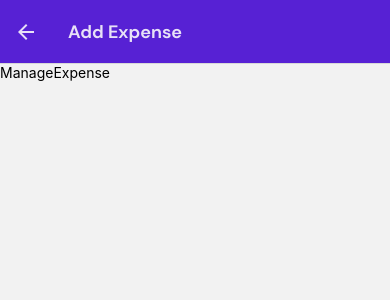
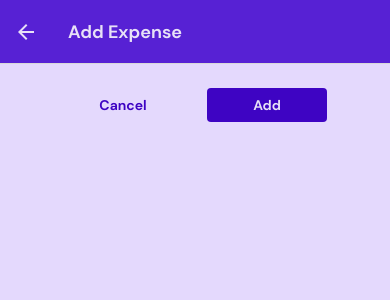
Before and after one commit to gguilhermelopes/react-native-expense-tracker, a React Native app: screen /ManageExpense in a window 390 px wide. Shown: the top 300 px of the page. Built offline with nearby package versions, Linux system fonts and the light colour scheme.

Commit message:
feat: add cancel, update/add and delete buttons to ManageExpense

```diff
--- a/App.js
+++ b/App.js
@@ -12,7 +12,7 @@
 import RecentExpenses from "./screens/RecentExpenses";
 import AllExpenses from "./screens/AllExpenses";
 import { GlobalStyles } from "./constants/styles";
-import IconButton from "./components/ExpensesOutput/UI/IconButton";
+import IconButton from "./components/UI/IconButton";
 
 const Stack = createNativeStackNavigator();
 const BottomTabs = createBottomTabNavigator();
@@ -36,7 +36,7 @@
         tabBarActiveTintColor: GlobalStyles.colors.accent500,
         headerRight: ({ tintColor }) => (
           <IconButton
-            icon="add"
+            name="add"
             size={24}
             color={tintColor}
             onPress={() => navigation.navigate("ManageExpense")}
--- /dev/null
+++ b/components/UI/Button.js
@@ -0,0 +1,46 @@
+import { Pressable, StyleSheet, Text, View } from "react-native";
+import React from "react";
+import { GlobalStyles } from "../../constants/styles";
+
+const Button = ({ children, onPress, mode, style }) => {
+  return (
+    <View style={style}>
+      <Pressable
+        style={({ pressed }) => pressed && styles.pressed}
+        onPress={onPress}
+      >
+        <View style={[styles.button, mode === "flat" && styles.flat]}>
+          <Text style={[styles.buttonText, mode === "flat" && styles.flatText]}>
+            {children}
+          </Text>
+        </View>
+      </Pressable>
+    </View>
+  );
+};
+
+export default Button;
+
+const styles = StyleSheet.create({
+  button: {
+    borderRadius: 4,
+    padding: 8,
+    backgroundColor: GlobalStyles.colors.primary500,
+  },
+  flat: {
+    backgroundColor: "transparent",
+  },
+  buttonText: {
+    color: GlobalStyles.colors.primary25,
+    fontFamily: "dm-sans-bold",
+    textAlign: "center",
+  },
+  flatText: {
+    color: GlobalStyles.colors.primary500,
+  },
+  pressed: {
+    opacity: 0.75,
+    backgroundColor: GlobalStyles.colors.primary200,
+    borderRadius: 4,
+  },
+});
--- a/components/ExpensesOutput/UI/IconButton.js
+++ b/components/UI/IconButton.js
@@ -1,14 +1,14 @@
 import { StyleSheet, Pressable, View } from "react-native";
 import { Ionicons } from "@expo/vector-icons";
 
-const IconButton = ({ icon, size, color, onPress }) => {
+const IconButton = ({ name, size, color, onPress }) => {
   return (
     <Pressable
       style={({ pressed }) => pressed && styles.pressed}
       onPress={onPress}
     >
       <View style={styles.buttonContainer}>
-        <Ionicons name={icon} size={size} color={color} />
+        <Ionicons name={name} size={size} color={color} />
       </View>
     </Pressable>
   );
@@ -18,8 +18,6 @@
 
 const styles = StyleSheet.create({
   buttonContainer: {
-    flex: 1,
-    borderRadius: "50%",
     padding: 6,
     marginHorizontal: 8,
     marginVertical: 2,
--- a/screens/ManageExpense.js
+++ b/screens/ManageExpense.js
@@ -1,5 +1,9 @@
 import { StyleSheet, Text, View } from "react-native";
 import { useLayoutEffect } from "react";
+
+import IconButton from "../components/UI/IconButton";
+import Button from "../components/UI/Button";
+import { GlobalStyles } from "../constants/styles";
 
 const ManageExpense = ({ route, navigation }) => {
   const expenseId = route.params?.id;
@@ -11,13 +15,56 @@
     });
   }, [navigation, isEditing]);
 
+  const deleteExpenseHandler = () => {};
+  const cancelHandler = () => {};
+  const confirmHandler = () => {};
+
   return (
-    <View>
-      <Text>ManageExpense</Text>
+    <View style={styles.container}>
+      <View style={styles.buttonsContainer}>
+        <Button style={styles.button} mode="flat" onPress={cancelHandler}>
+          Cancel
+        </Button>
+        <Button style={styles.button} onPress={confirmHandler}>
+          {isEditing ? "Update" : "Add"}
+        </Button>
+      </View>
+      {isEditing && (
+        <View style={styles.deleteContainer}>
+          <IconButton
+            name="trash"
+            size={36}
+            color={GlobalStyles.colors.error500}
+            onPress={deleteExpenseHandler}
+          />
+        </View>
+      )}
     </View>
   );
 };
 
 export default ManageExpense;
 
-const styles = StyleSheet.create({});
+const styles = StyleSheet.create({
+  container: {
+    flex: 1,
+    padding: 24,
+    backgroundColor: GlobalStyles.colors.primary50,
+  },
+  buttonsContainer: {
+    flexDirection: "row",
+    justifyContent: "center",
+    alignItems: "center",
+    gap: 24,
+  },
+  button: {
+    minWidth: 120,
+  },
+  deleteContainer: {
+    marginTop: 16,
+    paddingTop: 8,
+    borderTopWidth: 1,
+    borderTopColor: GlobalStyles.colors.primary100,
+    alignItems: "center",
+  },
+});
```
